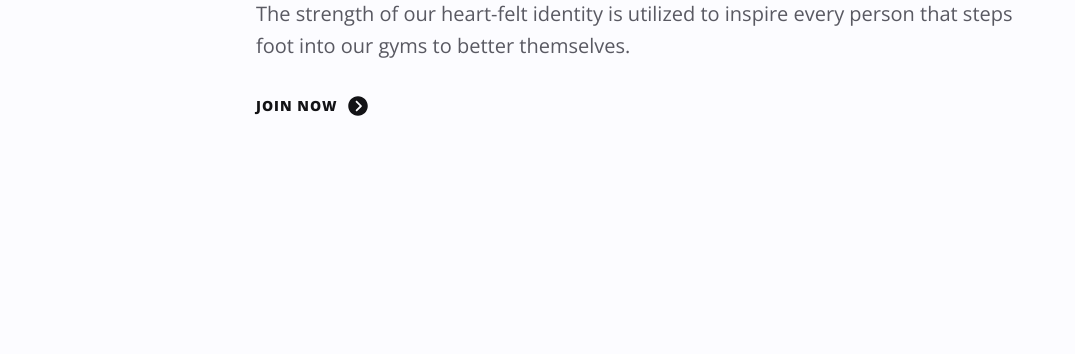
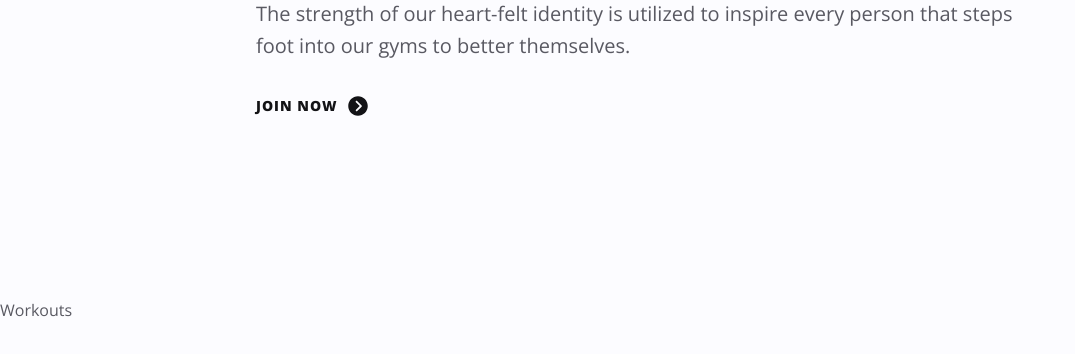
Before and after one commit to Hossein1371za/gym-react-taiwind, a React (Create React App) app: page / in a window 1280 px wide. Shown: the part 1262-1616 px from the top of the page, without its empty margins (0-1075 px from the left). Built offline with nearby package versions, Linux system fonts and the light colour scheme.

Commit message:
start workouts section

```diff
--- a/src/App.js
+++ b/src/App.js
@@ -5,6 +5,7 @@ import "aos/dist/aos.css"
 import Header from './components/Header';
 import Banner from './components/Banner';
 import About from './components/About';
+import Workouts from './components/Workouts';
 
 function App() {
   Aos.init({
@@ -16,6 +17,7 @@ function App() {
       <Header/>
       <Banner/>
       <About/>
+      <Workouts/>
       <div className='h-[4000px]'></div>
     </div>
   );
--- a/src/components/About.js
+++ b/src/components/About.js
@@ -37,7 +37,7 @@ const About = () => {
         <div data-aos="fade-up" data-aos-delay="400">
           <a
             className="link flex items-center gap-x-2 hover:gap-x-6 transition-all duration-300"
-            href="#"
+            href="/"
           >
             {link}
             <IoIosArrowDroprightCircle className="text-2xl" />
--- /dev/null
+++ b/src/components/Workouts.js
@@ -0,0 +1,9 @@
+import React from 'react'
+
+const Workouts = () => {
+  return (
+    <div>Workouts</div>
+  )
+}
+
+export default Workouts
```
